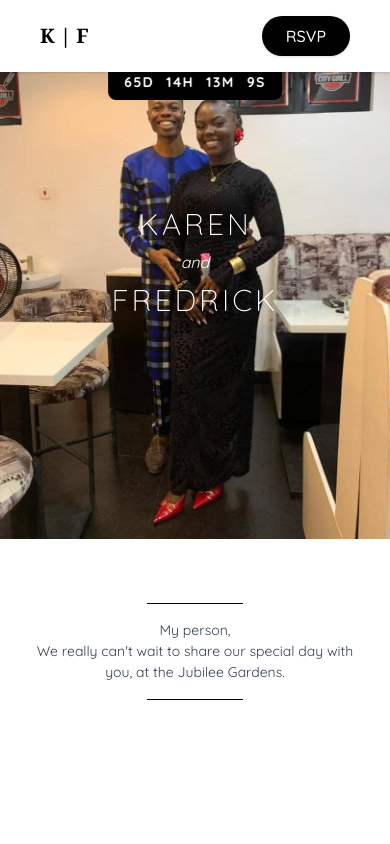
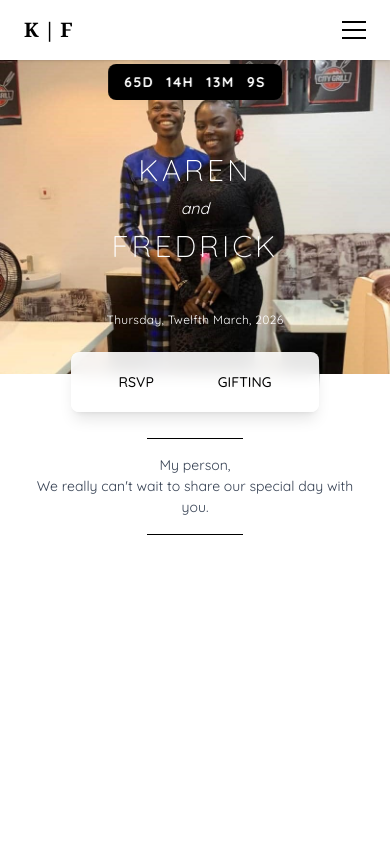
Before and after one commit to Karencelia/karen-fredrick, a Next.js app: page / in a window 390 px wide. Shown: the top 844 px of the page. Built offline with nearby package versions, Linux system fonts and the light colour scheme.

Commit message:
more updates

```diff
--- a/src/app/page.jsx
+++ b/src/app/page.jsx
@@ -8,7 +8,7 @@ import Header from './page/component/Header'
 import Home from './page/component/Home'
 import LightsLenses from './page/component/LightsLenses'
 import OurStory from './page/component/OurStory'
-import FAQ from './page/component/FAQ'
+import Questions from './page/component/Questions'
 import Schedule from './page/component/Schedule'
 import Rsvp from './page/component/Rsvp'
 
@@ -38,7 +38,7 @@ export default function OnePage() {
           <Home />
           <LightsLenses />
           <OurStory />
-          <FAQ />
+          <Questions />
           <Schedule />
           <Rsvp />
         </>
--- a/src/app/page/component/Gallery.jsx
+++ b/src/app/page/component/Gallery.jsx
@@ -35,7 +35,7 @@ export default function Gallery() {
   const images = galleryData[activeCategory]
 
   return (
-    <section className="py-16 px-6 md:px-16 bg-white">
+    <section id="gallery" className="py-16 px-6 md:px-16 bg-white">
       <h2 className="text-center text-4xl md:text-5xl font-serif mb-8">
         GALLERY
       </h2>
--- a/src/app/page/component/Header.jsx
+++ b/src/app/page/component/Header.jsx
@@ -1,31 +1,87 @@
 "use client";
 
-import React from "react";
+import React, { useState } from "react";
 
 const Header = () => {
+  const [open, setOpen] = useState(false);
+
   return (
-    <nav className="fixed top-0 left-0 w-full bg-white shadow-sm z-50 px-10 py-4 flex items-center justify-between">
-      {/* Logo (MC) */}
-      <div className="text-xl font-serif font-bold"><a href="#home">K | F</a></div>
+    <>
+      <nav className="fixed top-0 left-0 w-full bg-white shadow-sm z-50 px-6 md:px-10 py-4 flex items-center justify-between">
+        {/* Logo */}
+        <div className="text-xl font-serif font-bold">
+          <a href="#home">K | F</a>
+        </div>
 
-      {/* Links */}
+        {/* Desktop Links */}
         <ul className="hidden md:flex gap-x-6 text-gray-700 font-medium">
           <li><a href="#lights-lenses">Lights and Lenses</a></li>
-        {/* <li><a href="#">Virtual</a></li> */}
+          <li><a href="#gallery">Gallery</a></li>
           <li><a href="#our-story">Our Story</a></li>
+          <li><a href="#questions">Q & A</a></li>
           <li><a href="#schedule">Schedule</a></li>
-        {/* <li><a href="#">Directions</a></li> */}
-        <li><a href="#">Hotels</a></li>
         </ul>
 
-      {/* RSVP Button */}
+        {/* Desktop RSVP */}
         <a
           href="#rsvp"
-        className="px-6 py-2 bg-black text-white rounded-full font-medium shadow"
+          className="hidden md:inline-block px-6 py-2 bg-black text-white rounded-full font-medium shadow"
         >
           RSVP
         </a>
+
+        {/* Hamburger (Mobile) */}
+        <button
+          onClick={() => setOpen(true)}
+          className="md:hidden flex flex-col gap-1.5"
+          aria-label="Open menu"
+        >
+          <span className="w-6 h-0.5 bg-black"></span>
+          <span className="w-6 h-0.5 bg-black"></span>
+          <span className="w-6 h-0.5 bg-black"></span>
+        </button>
       </nav>
+
+      {/* Overlay */}
+      <div
+        onClick={() => setOpen(false)}
+        className={`fixed inset-0 bg-black/40 z-40 transition-opacity ${
+          open ? "opacity-100 visible" : "opacity-0 invisible"
+        }`}
+      />
+
+      {/* Slide-in Menu */}
+      <div
+        className={`fixed top-0 right-0 h-full w-72 bg-white z-50 transform transition-transform duration-300 ${
+          open ? "translate-x-0" : "translate-x-full"
+        }`}
+      >
+        <div className="p-6 flex flex-col gap-6 text-gray-700 font-medium">
+          {/* Close button */}
+          <button
+            onClick={() => setOpen(false)}
+            className="self-end text-2xl leading-none"
+            aria-label="Close menu"
+          >
+            ×
+          </button>
+
+          <a onClick={() => setOpen(false)} href="#lights-lenses">Lights and Lenses</a>
+          <a onClick={() => setOpen(false)} href="#gallery">Gallery</a>
+          <a onClick={() => setOpen(false)} href="#our-story">Our Story</a>
+          <a onClick={() => setOpen(false)} href="#questions">Q & A</a>
+          <a onClick={() => setOpen(false)} href="#schedule">Schedule</a>
+
+          <a
+            onClick={() => setOpen(false)}
+            href="#rsvp"
+            className="mt-4 px-6 py-3 bg-black text-white rounded-full text-center font-medium"
+          >
+            RSVP
+          </a>
+        </div>
+      </div>
+    </>
   );
 };
 
--- a/src/app/page/component/Home.jsx
+++ b/src/app/page/component/Home.jsx
@@ -1,3 +1,4 @@
+
 "use client";
 
 import Countdown from "./Countdown";
@@ -8,7 +9,7 @@ export default function Page() {
       {/* Hero Section */}
       <section id="home" className="relative w-full min-h-screen pt-15">
         <img
-          src="proposal-standing1.jpeg"
+          src="proposal-half.jpeg"
           alt="Wedding Hero"
           className="object-cover w-full max-h-full"
         />
@@ -17,22 +18,46 @@ export default function Page() {
         <Countdown targetDate="2026-03-12T00:00:00" />
 
         {/* Names Overlay */}
-        <div className="absolute inset-0 flex flex-col items-center justify-center mt-[-20rem] md:mt-[-25rem] text-center text-white z-20 px-4">
+        {/* Names + Date + Buttons Overlay */}
+<div className="absolute inset-0 flex flex-col items-center justify-center mt-[-20rem] md:mt-[-25rem] translate-y-[20px] text-center text-white z-20 px-4">
+
+  {/* Names Group */}
+  <div className="mb-12 md:mb-16">
     <h1 className="text-3xl sm:text-4xl md:text-6xl font-light tracking-widest">
       KAREN
     </h1>
+
     <p className="text-base sm:text-lg italic my-2">and</p>
+
     <h1 className="text-3xl sm:text-4xl md:text-6xl font-light tracking-widest">
       FREDRICK
     </h1>
   </div>
 
-        {/* Date Overlay */}
-        <div className="absolute bottom-60 sm:bottom-80 left-0 right-0 text-center text-white z-20 px-4">
+  {/* Date */}
   <p className="text-xs sm:text-sm md:text-base tracking-wide">
     Thursday, Twelfth March, 2026
   </p>
+
+  {/* RSVP & Gifting Buttons */}
+  <div className="mt-6 flex gap-4 bg-white/90 backdrop-blur-sm rounded-lg px-6 py-3 shadow-lg">
+    <a
+      href="#rsvp"
+      className="px-6 py-2 text-sm md:text-base font-medium text-black rounded-md hover:text-black hover:font-bold transition"
+    >
+      RSVP
+    </a>
+
+    <a
+      href="#rsvp"
+      className="px-6 py-2 text-sm md:text-base font-medium text-black rounded-md hover:text-black hover:font-bold  transition"
+    >
+      GIFTING
+    </a>
   </div>
+</div>
+
+
 
         {/* Intro Message */}
         <div className="flex flex-col items-center justify-center mt-16 md:mt-20 px-4">
@@ -40,7 +65,7 @@ export default function Page() {
 
           <div className="flex flex-col items-center justify-center text-[14px] sm:text-[16px] md:text-[18px] text-gray-700 mb-4 md:mb-5 px-2 text-center">
             <p>My person,</p>
-            <p>We really can't wait to share our special day with you, at the Jubilee Gardens.</p>
+            <p>We really can't wait to share our special day with you.</p>
           </div>
 
           <div className="border-b-1 border-black w-24 mb-8 md:mb-10"></div>
--- a/src/app/page/component/OurStory.jsx
+++ b/src/app/page/component/OurStory.jsx
@@ -121,9 +121,9 @@ export default function OurStory() {
         </p>
 
         <div className="mt-16 text-gray-600 italic max-w-xl mx-auto text-center text-[16px] md:text-[18px]">
-          <p>“My dear one is mine, and I am his.”</p>
+          <p>“I found the one my heart loves.”</p>
           <p className="mt-4 not-italic font-semibold text-black">
-            Song of Solomon 2:16 (NWT)
+            Song of Solomon 3:4 (NWT)
           </p>
         </div>
       </div>
--- a/src/app/page/component/FAQ.jsx
+++ b/src/app/page/component/Questions.jsx
@@ -2,7 +2,7 @@
 import { useState } from "react";
 import { motion, AnimatePresence } from "framer-motion";
 
-export default function FAQ() {
+export default function Questions() {
   const [openIndex, setOpenIndex] = useState(null);
 
   const faqs = [
@@ -37,7 +37,8 @@ export default function FAQ() {
   };
 
   return (
-    <div id="faq" className="flex flex-col items-center mt-16 lg:mt-5 px-4">
+    <section id="questions">
+      <div className="flex flex-col items-center mt-16 lg:mt-5 px-4">
       <div className="w-full max-w-[90%] sm:max-w-[75%] text-left sm:text-center ">
         <h2 className="text-[24px] sm:text-[32px] md:text-[50px] font-black text-[#0c005b]">
           QUESTIONS
@@ -78,5 +79,6 @@ export default function FAQ() {
         </div>
       </div>
     </div>
+    </section>
   );
 }
--- a/src/app/page/component/Schedule.jsx
+++ b/src/app/page/component/Schedule.jsx
@@ -47,7 +47,7 @@ export default function Schedule() {
           </span>
           <p className="text-xs tracking-widest mb-2">DRESS THEME</p>
           <p className="text-sm md:text-base max-w-xs text-center">
-            Dress To Impress With A Pop Of Color – White or Bottle Green
+            White | Bottle Green
             <br />
             <i>All Guests</i>
           </p>
```
Also changed, not shown: public/proposal-half.jpeg (added). Lines whose indentation alone changed are shown as unchanged.
